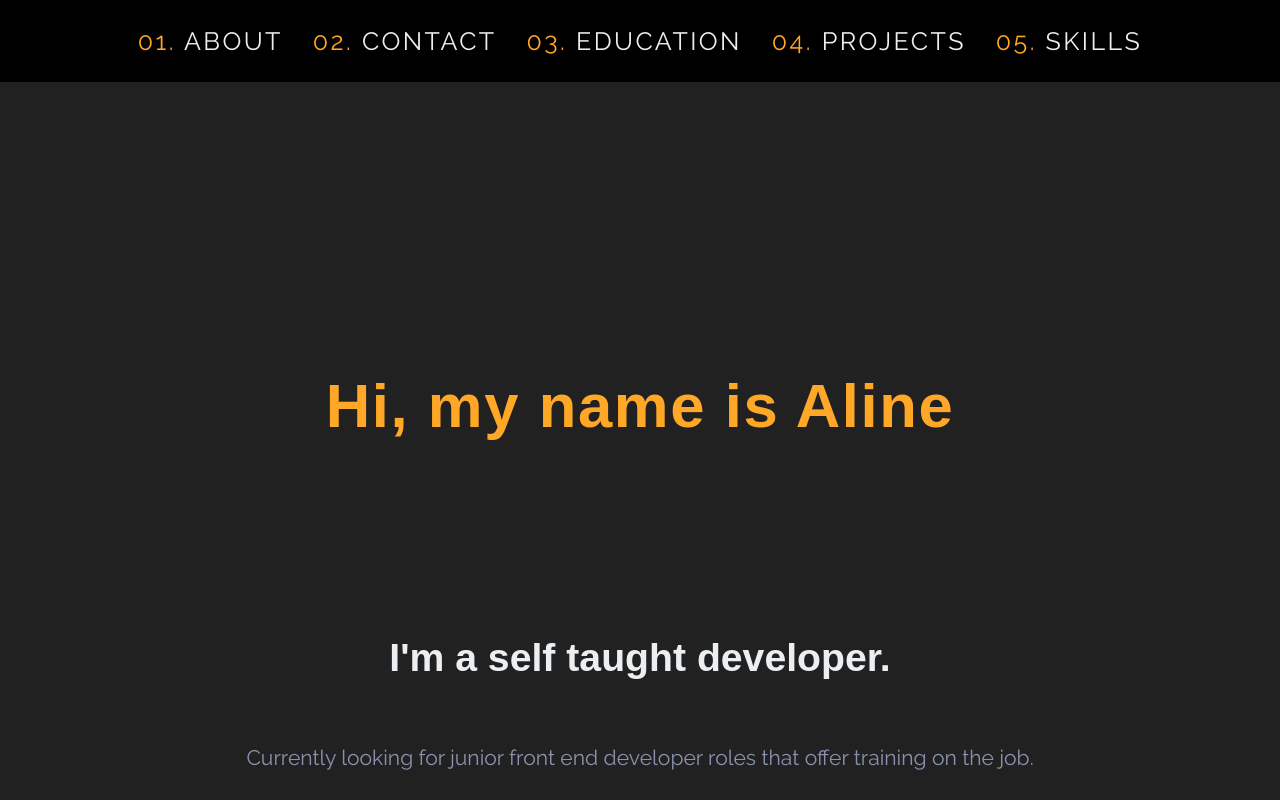
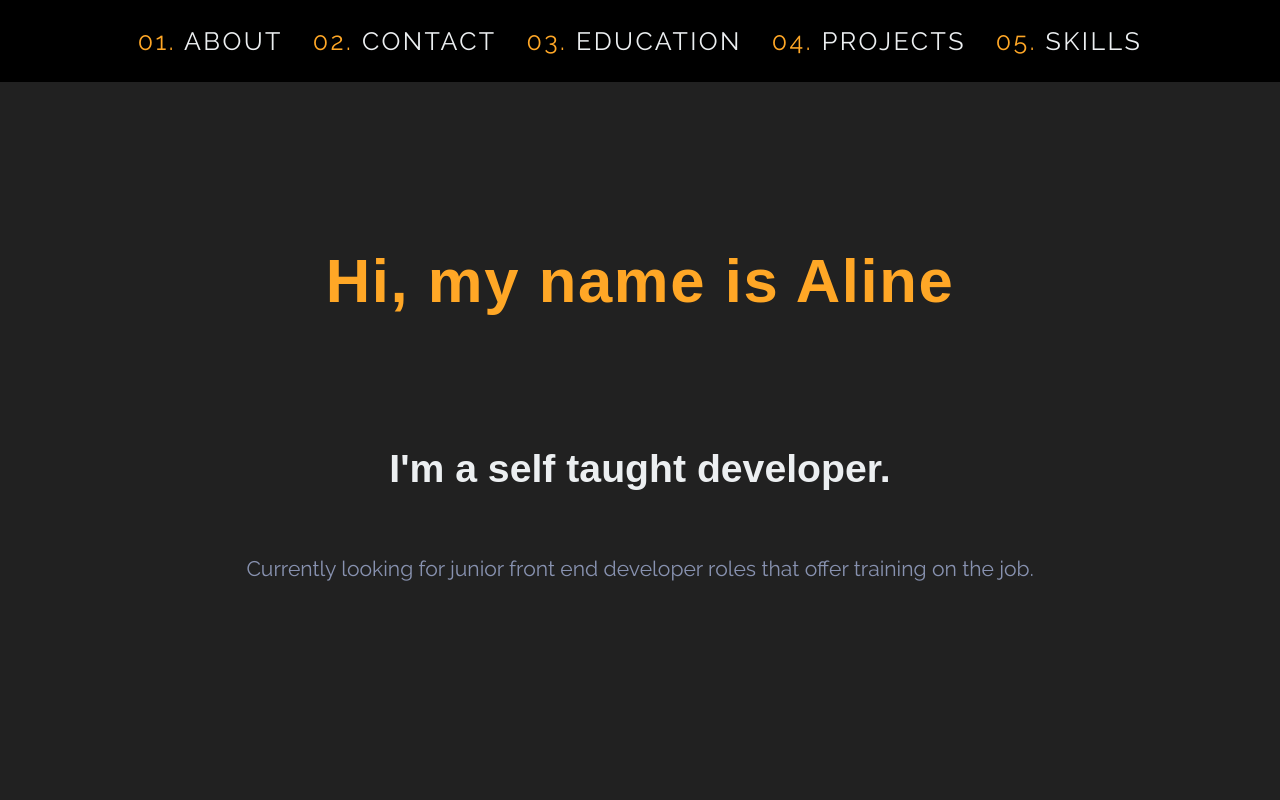
Before and after one commit to AlineLanckneus/cv, a plain HTML site: page index.html in a window 1280 px wide. Shown: the top 800 px of the page. Drawn offline with nearby package versions, Linux system fonts and the light colour scheme.

Commit message:
Add files via upload

```diff
--- a/styles.css
+++ b/styles.css
@@ -30,7 +30,7 @@ h1 {
   font-size: var(--heading-1);
   font-family: 'Open Sans-Black', sans-serif;
   letter-spacing: 0.1rem;
-  padding: 9rem 0;
+  padding: 5rem 0;
 }
 h2 {
   font-size: var(--heading-2);
@@ -41,7 +41,9 @@ h3 {
   font-size: var(--heading-3);
   font-family: 'Open Sans', sans-serif;
 }
-
+a {
+  color: inherit;
+}
 p {
   font-size: var(--paragraph);
   line-height: 2;
@@ -67,7 +69,7 @@ hr {
   margin: auto;
 }
 #intro-text {
-  margin: 15% auto;
+  padding: 2rem;
 }
 #intro-text p {
   color: var(--grey-color);
```
